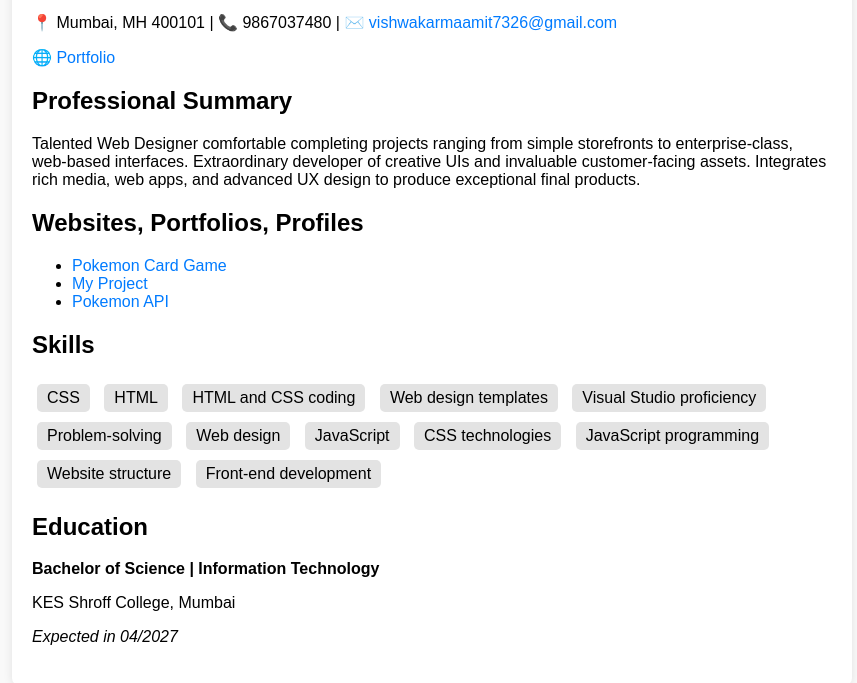
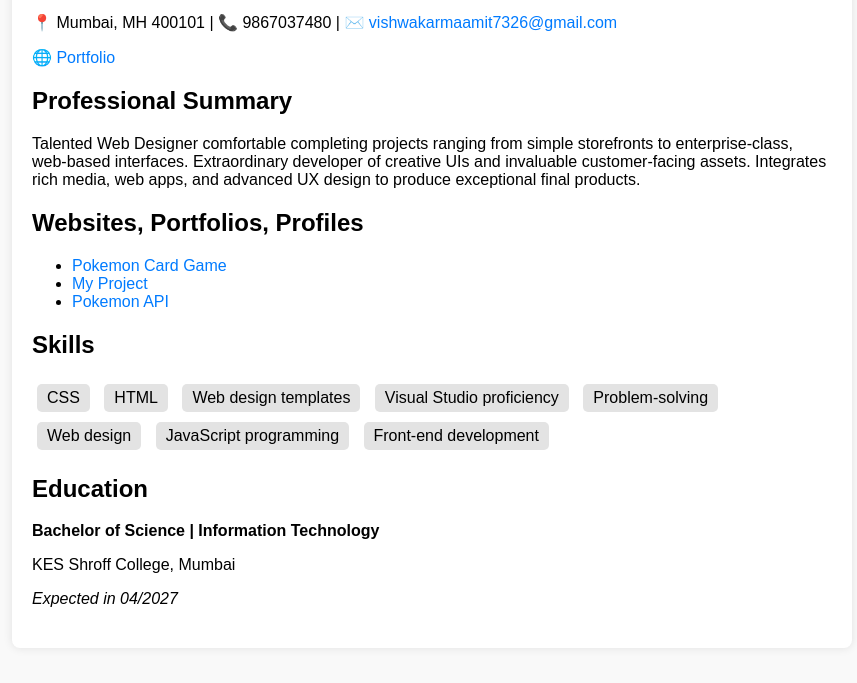
Before and after one commit to AV3737/Resume, a plain HTML site: page Resume.html in a window 1280 px wide. Shown: the part 201-884 px from the top of the page, without its empty margins (208-1065 px from the left). Drawn offline with Linux system fonts and the light colour scheme.

Commit message:
Update Resume.html

```diff
--- a/Resume.html
+++ b/Resume.html
@@ -108,15 +108,14 @@
         <ul>
           <li>CSS</li>
           <li>HTML</li>
-          <li>HTML and CSS coding</li>
+
           <li>Web design templates</li>
           <li>Visual Studio proficiency</li>
           <li>Problem-solving</li>
           <li>Web design</li>
-          <li>JavaScript</li>
-          <li>CSS technologies</li>
+
           <li>JavaScript programming</li>
-          <li>Website structure</li>
+
           <li>Front-end development</li>
         </ul>
       </div>
```
